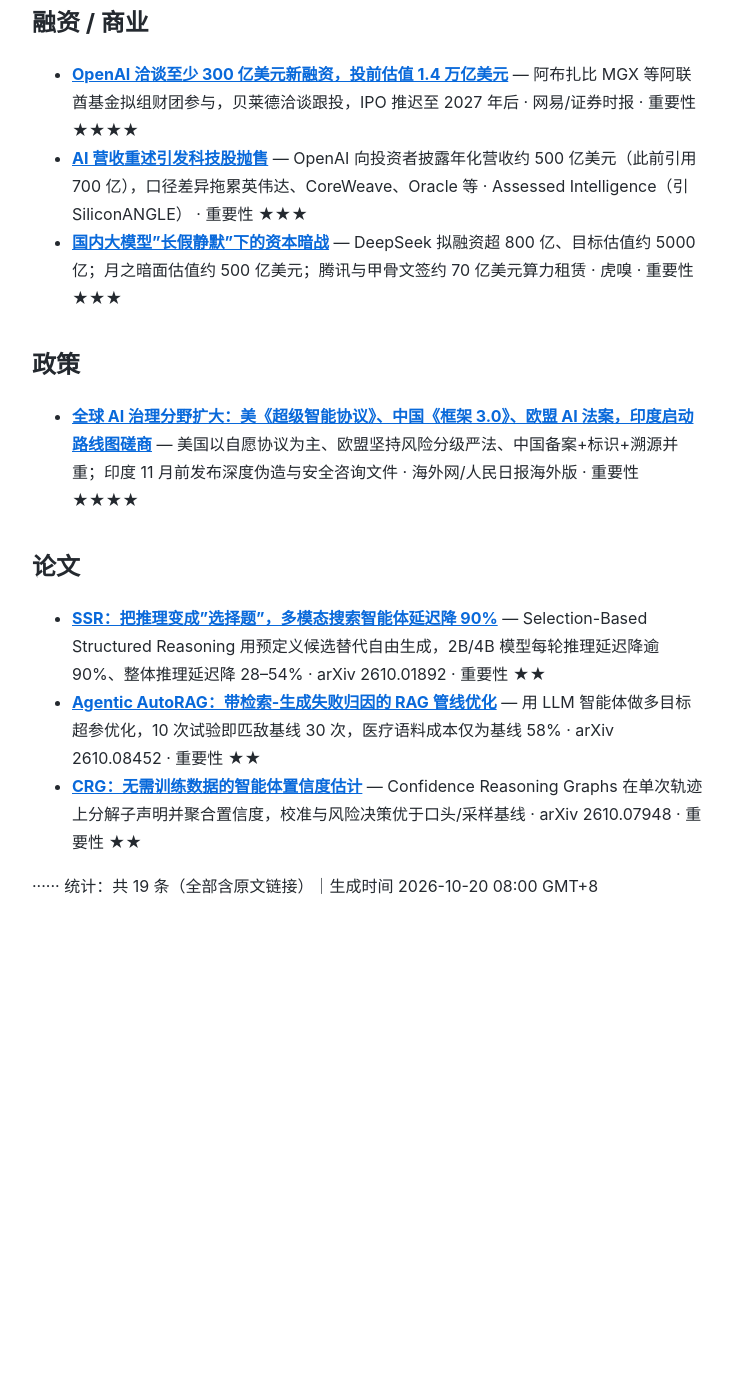
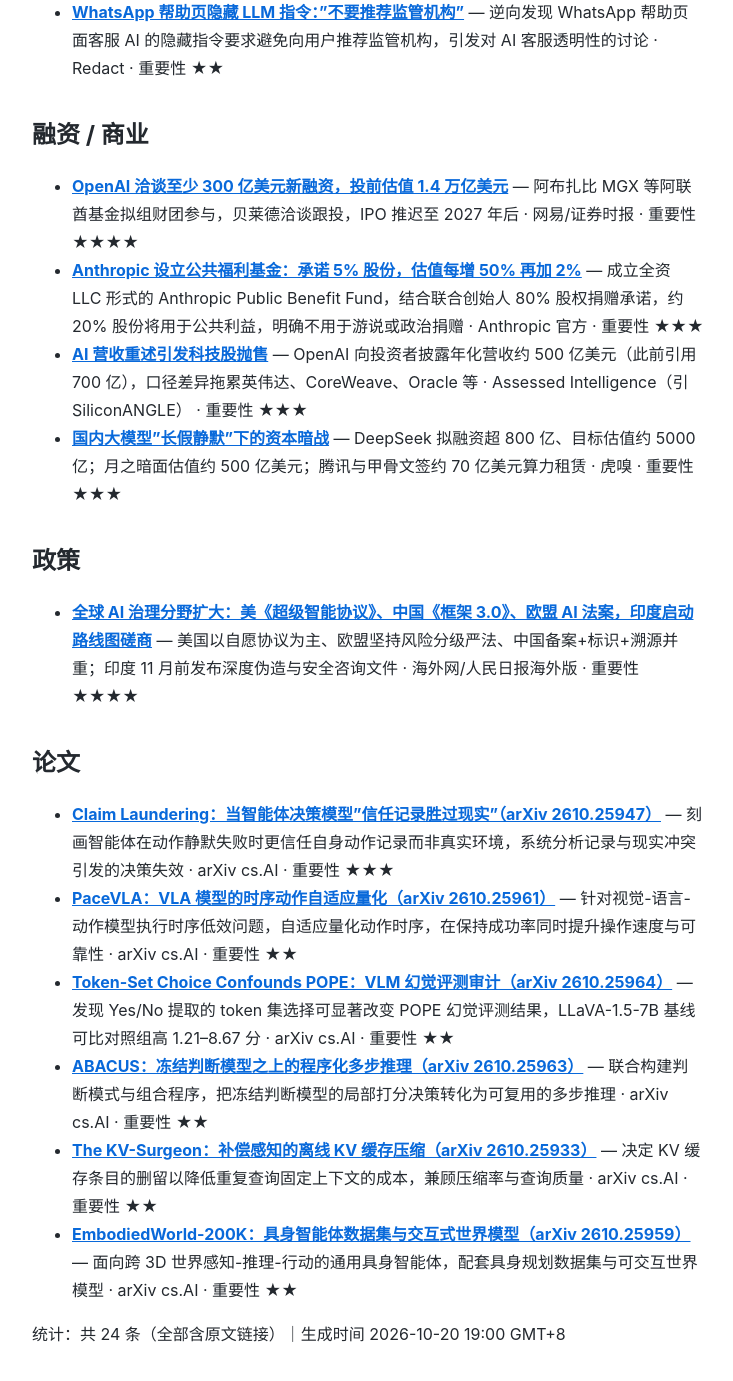
Before and after one commit to lyb19850811/github-pages, a Jekyll site: the page built from _news/2026-10-20.md, in a window 1280 px wide and 1400 px high, scrolled down 1492 px. Shown: the top 1381 px of the window, without its empty margins (272-1005 px from the left). Built offline with Jekyll 4.4.1, drawn with Linux system fonts in a browser that asks for light colours; before the commit the page ends 2472 px from its top, so only the background shows below that; some of the changed text lies outside the part shown.

Commit message:
news: 2026-10-20 日报

```diff
--- a/_news/2026-10-20.md
+++ b/_news/2026-10-20.md
@@ -2,15 +2,15 @@
 layout: news
 title: "AI 资讯日报 · 2026-10-20"
 date: 2026-10-20
-summary: "覆盖 19 条"
+summary: "覆盖 24 条"
 ---
 
 # AI 资讯日报 · 2026-10-20
 
-> 自动生成 · 覆盖 19 条 · 信源 Hacker News + OpenAI/Anthropic/xAI/Mistral 官方与媒体检索 · 全部含原文链接
+> 自动生成 · 覆盖 24 条 · 信源 Hacker News + arXiv + OpenAI/Anthropic/MiniMax 官方 + 媒体检索 · 全部含原文链接
 
 ## 模型发布
-- **[MiniMax 发布 M3.1 Flash：推理提速 3 倍、成本降 70%](https://www.minimax.io/blog/minimax-m31f)** — 新一代 Flash 模型在 Agent、编程、Computer Use 与网络安全上代际提升，输出 200+ TPS，API 每百万 token 输入 1 元/输出 4 元 · MiniMax 官方博客 · 重要性 ★★★★
+- **[MiniMax 发布 M3.1 Flash：推理提速近 3 倍、成本降 70%](https://www.minimax.io/blog/minimax-m31f)** — 新一代 Flash 模型在 Agent、编程、Computer Use 与网络安全上代际提升，输出 200+ TPS，API 每百万 token 输入 $0.15/输出 $0.60 · MiniMax 官方博客 · 重要性 ★★★★
 - **[Mistral 推出 Timestral 时序基础模型（开放权重）](https://chempra.academy/article/mistral-launches-timestral-a-new-family-of-time-series-foundation-models-mvfcpwlb)** — 5M–209M 四档开放权重时序模型，可在 CPU 上运行，在 GIFT-Eval/TIME/fev-bench 零样本预测居首 · Mistral/媒体 · 重要性 ★★★
 - **[CERN 与 Mistral 合作打造物理基础模型 "Flare"](https://www.splitfeed.ai/story/cern-and-mistral-partner-to-build-ai-foundation-models-for-physics)** — 双方签署战略意向，用 LHC 埃字节级对撞数据训练面向对撞物理的基础模型 · Splitfeed · 重要性 ★★★
 - **[Grok 4.7 登陆 Amazon Bedrock，支持推理强度调节](https://ailookup.dev/news/grok-4-7-launches-on-amazon-bedrock-with-reasoning-controls)** — xAI 前沿模型上架 AWS，引入 reasoning effort 控制，面向长程智能体任务 · AILookup · 重要性 ★★★
@@ -20,15 +20,17 @@
 - **[xAI 发布 Grok Voice 3.0 语音模型](https://x.ai/company)** — 自称"全球最聪明语音模型"，支持 speech-to-speech，价格与 2.0 持平，2.0 进入弃用 · xAI 官方 · 重要性 ★★★
 - **[微软 Decision-1 与 Cloudflare Clef-omni 推出"决策模型"](https://www.pymnts.com/news/artificial-intelligence/2026/meta-raises-its-ai-game-as-google-opens-gemini-4-argon)** — 二者均不做文本生成、只从固定选项中决策并返回置信度；Decision-1 比 GPT-6 Sol 快 35 倍、便宜 200 倍，Clef-omni 权重免费下载 · PYMNTS · 重要性 ★★★
 - **[Liquid AI 与 JetBrains 开源端侧/编程模型](https://www.pymnts.com/news/artificial-intelligence/2026/meta-raises-its-ai-game-as-google-opens-gemini-4-argon)** — LFM2.5-24B-A2B 主打笔记本端智能体，Mellum 2.1 为 12B Apache-2.0 编程智能体模型 · PYMNTS · 重要性 ★★★
-- **[Anthropic 投入 1.5 亿美元支持美国科学发现（Genesis）](https://simoncarter.ai/posts/ai-product-notes-week-of-2026-10-05)** — 三年内通过 Genesis 向生物/化学/材料领域研究机构提供资金、算力与 Claude 访问 · Simon Carter · 重要性 ★★★
+- **[OpenAI 提升低资源编程语言能力：COBOL/Fortran/VB 迁移与 SQLite 重写评测](https://openai.com/index/low-resource-programming-languages)** — 发布 MultiLangBench 与 COBOL 迁移评测；GPT-6 Astra 在 20 种语言平均通过率 87.4%（GPT-5.6 Sol 为 26.8%），GPT-6.1 Sol 低推理档 COBOL 迁移 86.6% 且成本降 39% · OpenAI 官方 · 重要性 ★★★
 
 ## 技术突破 / 安全
 - **[编程智能体本周"加护栏而非更聪明"：GitSpawn 漏洞与 fail-closed 钩子](https://www.tarekalaaddin.com/blog/coding-agents-got-guardrails-not-smarter-models)** — Claude Code/Codex/Cursor 集中修复权限绕过与沙箱逃逸，新增 onFailure:"block"，回应 Aur0ra 勒索团伙滥用智能体事件 · Tarek Alaaddin · 重要性 ★★★
 - **[Pwn2Own Ireland 首日披露 32 个 0day，含 OpenAI Codex 与 LiteLLM](https://assessedintelligence.com/across-the-industry-brief-issue-29)** — 首日奖金 $388,500，覆盖多设备与主流 AI 开发工具链 · Assessed Intelligence · 重要性 ★★★
 - **[暗网以低至 97% 折扣倒卖前沿模型访问权](https://assessedintelligence.com/across-the-industry-brief-issue-29)** — Google 威胁情报发现 Anthropic/OpenAI/Google 模型访问在暗网被绕开安全与定价售卖 · Assessed Intelligence（引 FT） · 重要性 ★★★
+- **[WhatsApp 帮助页隐藏 LLM 指令："不要推荐监管机构"](https://redact.dev/blog/whatsapp-help-pages-hidden-ai-instructions)** — 逆向发现 WhatsApp 帮助页面客服 AI 的隐藏指令要求避免向用户推荐监管机构，引发对 AI 客服透明性的讨论 · Redact · 重要性 ★★
 
 ## 融资 / 商业
 - **[OpenAI 洽谈至少 300 亿美元新融资，投前估值 1.4 万亿美元](https://www.163.com/dy/article/L8L9PBVL053469RG.html)** — 阿布扎比 MGX 等阿联酋基金拟组财团参与，贝莱德洽谈跟投，IPO 推迟至 2027 年后 · 网易/证券时报 · 重要性 ★★★★
+- **[Anthropic 设立公共福利基金：承诺 5% 股份，估值每增 50% 再加 2%](https://www.anthropic.com/news/public-benefit-fund)** — 成立全资 LLC 形式的 Anthropic Public Benefit Fund，结合联合创始人 80% 股权捐赠承诺，约 20% 股份将用于公共利益，明确不用于游说或政治捐赠 · Anthropic 官方 · 重要性 ★★★
 - **[AI 营收重述引发科技股抛售](https://assessedintelligence.com/across-the-industry-brief-issue-29)** — OpenAI 向投资者披露年化营收约 500 亿美元（此前引用 700 亿），口径差异拖累英伟达、CoreWeave、Oracle 等 · Assessed Intelligence（引 SiliconANGLE） · 重要性 ★★★
 - **[国内大模型"长假静默"下的资本暗战](https://www.huxiu.com/article/4896186.html)** — DeepSeek 拟融资超 800 亿、目标估值约 5000 亿；月之暗面估值约 500 亿美元；腾讯与甲骨文签约 70 亿美元算力租赁 · 虎嗅 · 重要性 ★★★
 
@@ -36,9 +38,11 @@
 - **[全球 AI 治理分野扩大：美《超级智能协议》、中国《框架 3.0》、欧盟 AI 法案，印度启动路线图磋商](https://news.haiwainet.cn/n/2026/1013/c3541093-32989782.html)** — 美国以自愿协议为主、欧盟坚持风险分级严法、中国备案+标识+溯源并重；印度 11 月前发布深度伪造与安全咨询文件 · 海外网/人民日报海外版 · 重要性 ★★★★
 
 ## 论文
-- **[SSR：把推理变成"选择题"，多模态搜索智能体延迟降 90%](https://arxiv.org/abs/2610.01892v2)** — Selection-Based Structured Reasoning 用预定义候选替代自由生成，2B/4B 模型每轮推理延迟降逾 90%、整体推理延迟降 28–54% · arXiv 2610.01892 · 重要性 ★★
-- **[Agentic AutoRAG：带检索-生成失败归因的 RAG 管线优化](https://www.arxiv.org/abs/2610.08452)** — 用 LLM 智能体做多目标超参优化，10 次试验即匹敌基线 30 次，医疗语料成本仅为基线 58% · arXiv 2610.08452 · 重要性 ★★
-- **[CRG：无需训练数据的智能体置信度估计](https://export.arxiv.org/abs/2610.07948)** — Confidence Reasoning Graphs 在单次轨迹上分解子声明并聚合置信度，校准与风险决策优于口头/采样基线 · arXiv 2610.07948 · 重要性 ★★
+- **[Claim Laundering：当智能体决策模型"信任记录胜过现实"（arXiv 2610.25947）](https://arxiv.org/pdf/2610.25947v1)** — 刻画智能体在动作静默失败时更信任自身动作记录而非真实环境，系统分析记录与现实冲突引发的决策失效 · arXiv cs.AI · 重要性 ★★★
+- **[PaceVLA：VLA 模型的时序动作自适应量化（arXiv 2610.25961）](https://arxiv.org/pdf/2610.25961v1)** — 针对视觉-语言-动作模型执行时序低效问题，自适应量化动作时序，在保持成功率同时提升操作速度与可靠性 · arXiv cs.AI · 重要性 ★★
+- **[Token-Set Choice Confounds POPE：VLM 幻觉评测审计（arXiv 2610.25964）](https://arxiv.org/pdf/2610.25964v1)** — 发现 Yes/No 提取的 token 集选择可显著改变 POPE 幻觉评测结果，LLaVA-1.5-7B 基线可比对照组高 1.21–8.67 分 · arXiv cs.AI · 重要性 ★★
+- **[ABACUS：冻结判断模型之上的程序化多步推理（arXiv 2610.25963）](https://arxiv.org/pdf/2610.25963v1)** — 联合构建判断模式与组合程序，把冻结判断模型的局部打分决策转化为可复用的多步推理 · arXiv cs.AI · 重要性 ★★
+- **[The KV-Surgeon：补偿感知的离线 KV 缓存压缩（arXiv 2610.25933）](https://arxiv.org/pdf/2610.25933v1)** — 决定 KV 缓存条目的删留以降低重复查询固定上下文的成本，兼顾压缩率与查询质量 · arXiv cs.AI · 重要性 ★★
+- **[EmbodiedWorld-200K：具身智能体数据集与交互式世界模型（arXiv 2610.25959）](https://arxiv.org/pdf/2610.25959v1)** — 面向跨 3D 世界感知-推理-行动的通用具身智能体，配套具身规划数据集与可交互世界模型 · arXiv cs.AI · 重要性 ★★
 
-······
-统计：共 19 条（全部含原文链接）｜生成时间 2026-10-20 08:00 GMT+8
+统计：共 24 条（全部含原文链接）｜生成时间 2026-10-20 19:00 GMT+8
```
